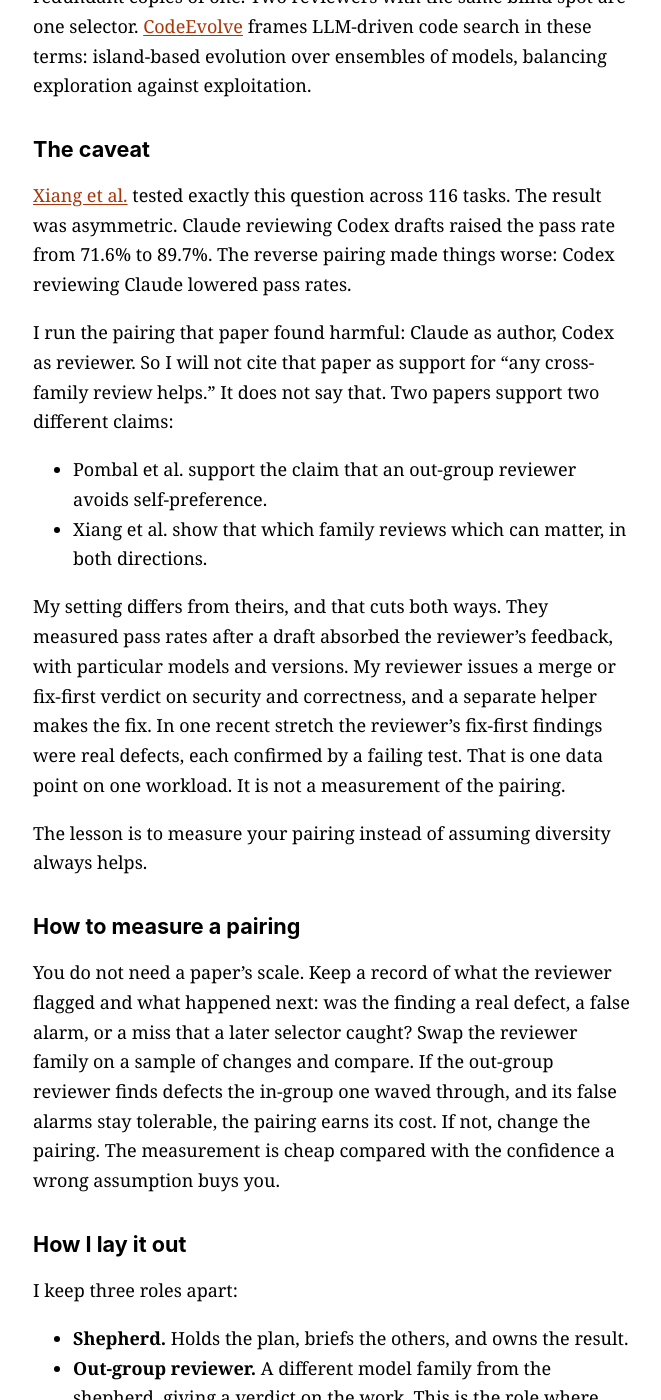
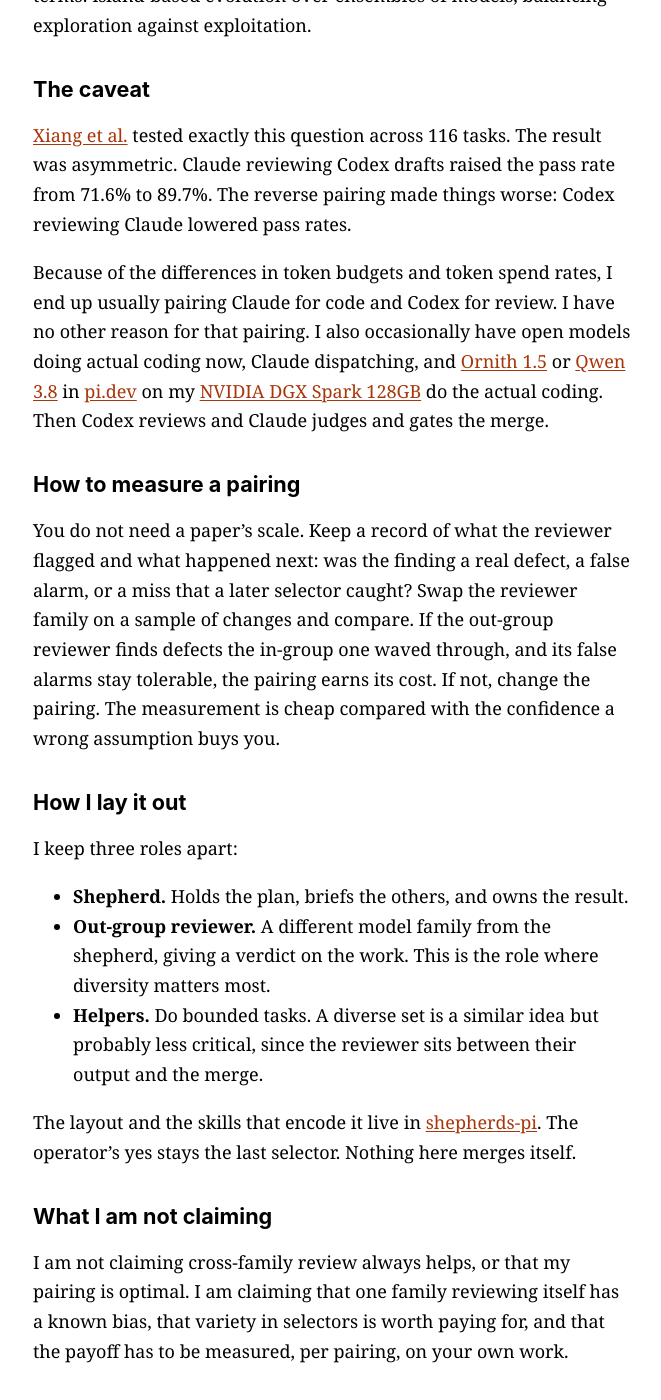
Before and after one commit to hartsock/hartsock.github.io, a Jekyll site: the page built from _posts/2026-10-02-out-group-review.md, in a window 1280 px wide and 1400 px high, scrolled down 1524 px. Shown: the whole window, without its empty margins (307-968 px from the left). Built offline with Jekyll 4.4.1, drawn with Linux system fonts in a browser that asks for light colours; some of the changed text lies outside the part shown.

Commit message:
Publish the revised Out-group review article (#26)
* Prepare revised Out-group review for publication

Promote the author's saved revision with the approved October 8 date, final status, and revised byline. Preserve the existing URL, topics, history, and copyright terms. Regenerate the public similarity map from the updated article.

Co-authored-by: GPT-5 (Codex) <codex@openai.com>

* Include final author edit in Out-group review

Restore the author's saved sentence and refresh the public similarity map.

Co-authored-by: GPT-5 (Codex) <codex@openai.com>

---------

Co-authored-by: hartsock <hartsock@users.noreply.github.com>
Co-authored-by: GPT-5 (Codex) <codex@openai.com>

```diff
--- a/_posts/2026-10-02-out-group-review.md
+++ b/_posts/2026-10-02-out-group-review.md
@@ -1,19 +1,24 @@
 ---
 title: Out-group review
+date: 2026-10-08
 topics: [ai-agents, review, human-oversight]
+tags: [pi.dev, Ornith, Claude, Codex, Qwen, Code, Review]
+sitemap: true
 description: "In an agentic workflow, the reviewer should come from a different model family than the author. The evidence is mixed, so measure your pairing."
 authors:
-  - {name: Shawn Hartsock, role: commissioned}
-  - {name: Claude, model: claude-sonnet-5-5, harness: Claude Code, role: drafted}
+  - {name: Shawn Hartsock, role: author}
+  - {name: Claude, model: claude-sonnet-5-5, harness: Claude Code, role: co-author}
 ai: drafted
-status: draft
+status: final
 revisions:
   - {date: 2026-10-02, by: claude-sonnet-5-5, note: "First draft."}
   - {date: 2026-10-02, by: claude-sonnet-5-5, note: "Added by-line, status and revisions; removed the in-page title now rendered by the layout."}
   - {date: 2026-10-02, by: claude-sonnet-5-5, note: "Moved into the blog; URL now carries a stable id suffix."}
+  - {date: 2026-10-08, by: Shawn Hartsock, note: "Revised the model-pairing discussion and approved for publication."}
 id: bafyr4iddeif5tmxlhqj7gvhoqba6vpwzocdry2be6yg66c5idaztjljjq4
 permalink: /posts/out-group-review-ztjljjq4/
 ---
+
 **In an agentic workflow, the reviewer should come from a different model family than the author.**
 
 Models, like people, have in-group biases. An out-group member can spot what the
@@ -66,25 +71,7 @@ across 116 tasks. The result was asymmetric. Claude reviewing Codex drafts raise
 the pass rate from 71.6% to 89.7%. The reverse pairing made things worse: Codex
 reviewing Claude lowered pass rates.
 
-I run the pairing that paper found harmful: Claude as author, Codex as
-reviewer. So I will not cite that paper as support for "any cross-family review
-helps." It does not say that. Two papers support two different claims:
-
-- Pombal et al. support the claim that an out-group reviewer avoids
-  self-preference.
-- Xiang et al. show that which family reviews which can matter, in both
-  directions.
-
-My setting differs from theirs, and that cuts both ways. They measured pass
-rates after a draft absorbed the reviewer's feedback, with particular models and
-versions. My reviewer issues a merge or fix-first verdict on security and
-correctness, and a separate helper makes the fix. In one recent stretch the
-reviewer's fix-first findings were real defects, each confirmed by a failing
-test. That is one data point on one workload. It is not a measurement of the
-pairing.
-
-The lesson is to measure your pairing instead of assuming diversity always
-helps.
+Because of the differences in token budgets and token spend rates, I end up usually pairing Claude for code and Codex for review. I have no other reason for that pairing. I also occasionally have open models doing actual coding now, Claude dispatching, and [Ornith 1.5](https://huggingface.co/collections/ornith-ai/ornith-15) or [Qwen 3.8](https://huggingface.co/collections/Qwen/qwen38) in [pi.dev](https://pi.dev/) on my [NVIDIA DGX Spark 128GB](https://www.nvidia.com/en-us/products/workstations/dgx-spark/) do the actual coding. Then Codex reviews and Claude judges and gates the merge.
 
 ## How to measure a pairing
 
```
Also changed, not shown: _data/concept_map.json.
